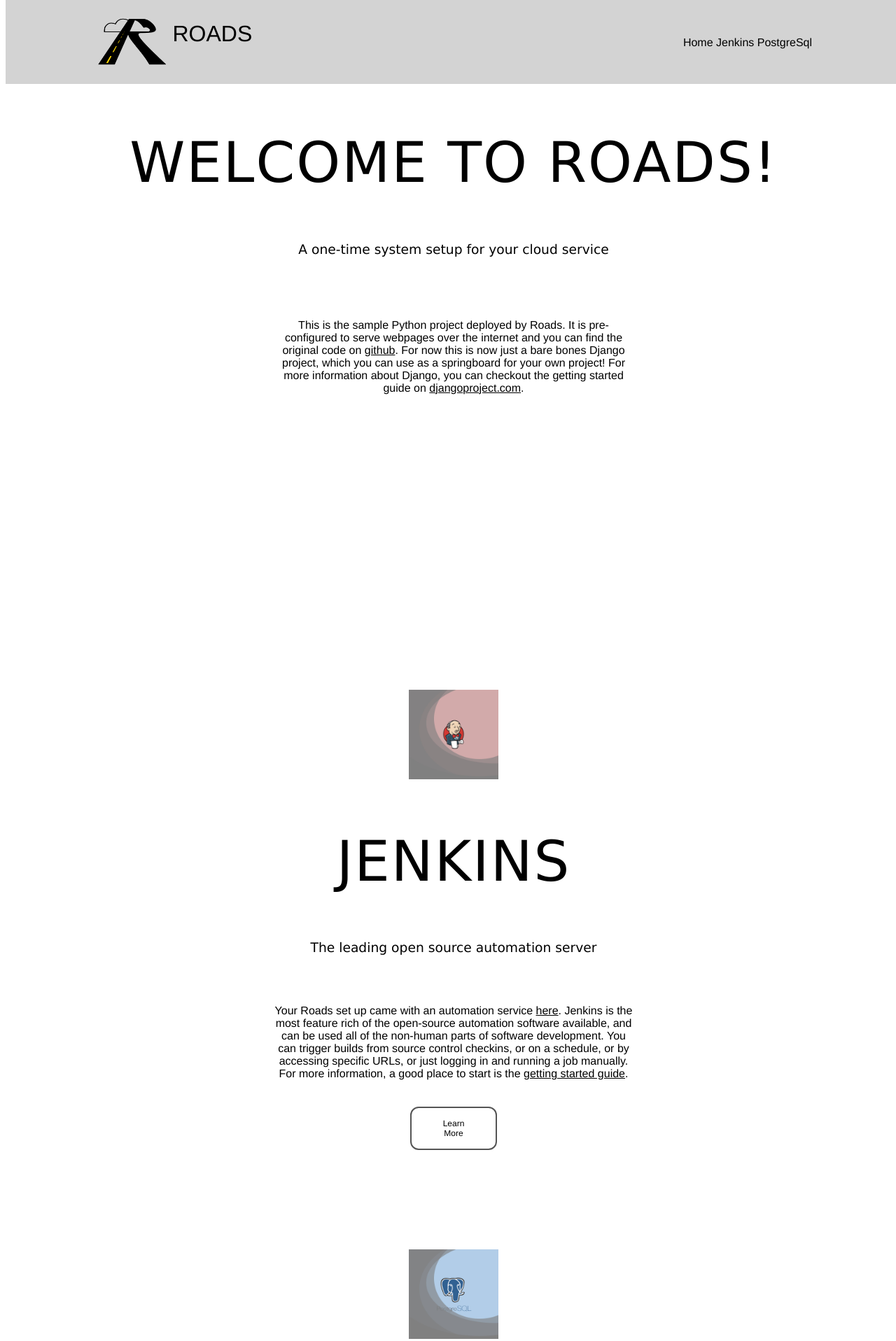
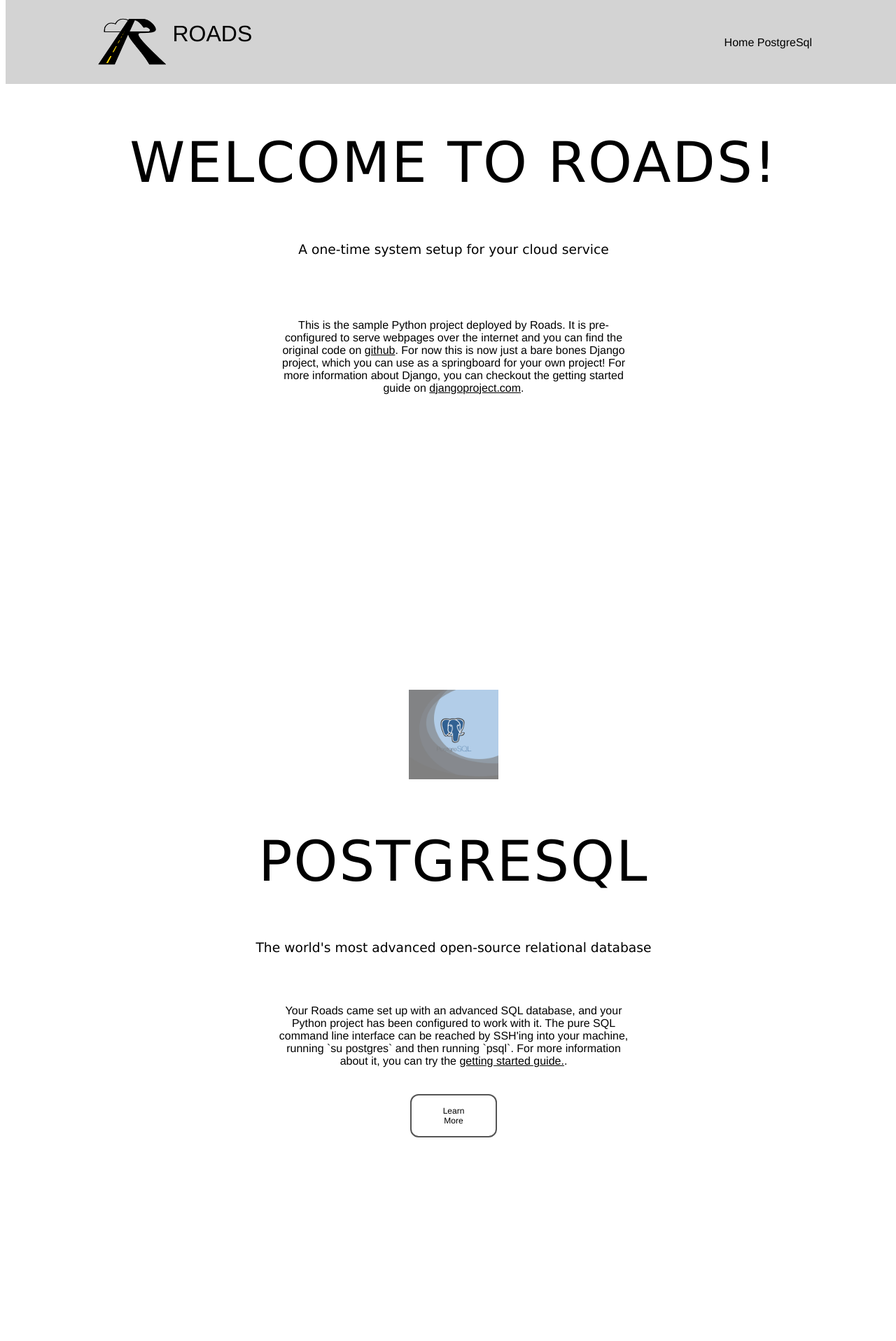
Before and after one commit to f00f-nyc/roads-python3, a Django app: page / in a window 1280 px wide. Shown: the part 50-1967 px from the top of the page at 70% size. After the commit the page ends 1676 px from the top, so only its background shows below. Run offline with Django 3.2, Linux system fonts and the light colour scheme.

Commit message:
Fix index.html problems

```diff
--- a/sample/welcome/templates/index.html
+++ b/sample/welcome/templates/index.html
@@ -24,7 +24,7 @@
                         </div>
                         <div id="header-right" style="position: absolute; right: 0px; top: 45px;">
                             <div id="menu" style="text-decoration: none; color: black;">
-                                <a class="header-menu" href="#top">Home</a>&nbsp;<a class="header-menu" href="#jenkins">Jenkins</a>&nbsp;<a class="header-menu" href="#postgresql">PostgreSql</a>
+                                <a class="header-menu" href="#top">Home</a>&nbsp;<a class="header-menu" href="#postgresql">PostgreSql</a>
                             </div>
                         </div>
                     </header>
@@ -43,26 +43,6 @@
                         <br>
                         <br>
                         <p style="text-align: center">This is the sample Python project deployed by Roads. It is pre-configured to serve webpages over the internet and you can find the original code on <a href="https://github.com/f00f-nyc/roads-python/">github</a>. For now this is now just a bare bones Django project, which you can use as a springboard for your own project! For more information about Django, you can checkout the getting started guide on <a href="https://www.djangoproject.com/start/">djangoproject.com</a>.</p>
-                    </div>
-                </div>
-            </section>
-            <section id="jenkins">
-                <div class="section-feature">
-                    <div style="top: 100px; width: 10%; margin: 0 auto;">
-                        <a href="#site-header"><img style="width: 100%" src="static/images/jenkins.jpg"></a>
-                    </div>
-                    <div>
-                        <h1 style="text-align: center; font-weight: lighter; font-size: 500%; letter-spacing: 2px; font-family: Verdana; Helvetica, Arial, sans-serif;">JENKINS</h1>
-                        <h3 style="text-align: center; font-weight: lighter; font-family: Verdana; Helvetica; Arial; sans-serif;">The leading open source automation server</h3>
-                    </div>
-                    <div style="width: 40%; margin: 0 auto; ">
-                        <br>
-                        <br>
-                        <p style="text-align: center">Your Roads set up came with an automation service <a href="jenkins">here</a>. Jenkins is the most feature rich of the open-source automation software available, and can be used all of the non-human parts of software development. You can trigger builds from source control checkins, or on a schedule, or by accessing specific URLs, or just logging in and running a job manually. For more information, a good place to start is the <a href="https://jenkins.io/doc/pipeline/tour/getting-started/">getting started guide</a>.</p>
-                    </div>
-                    <div style="width: 10%; margin: 0 auto;">
-                        <br>
-                        <a href="https://jenkins.io/" class="button">Learn More</a>
                     </div>
                 </div>
             </section>
```
